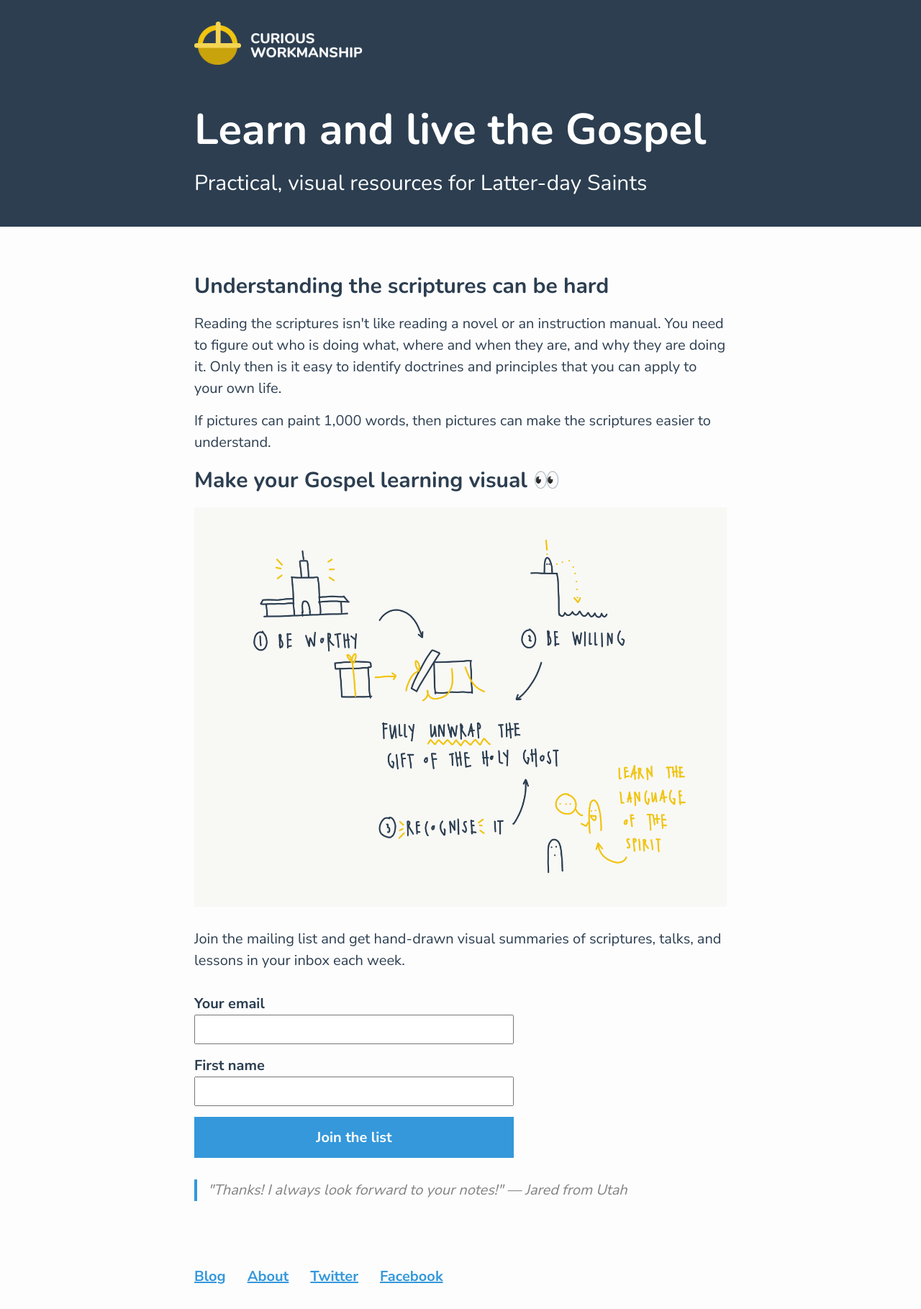
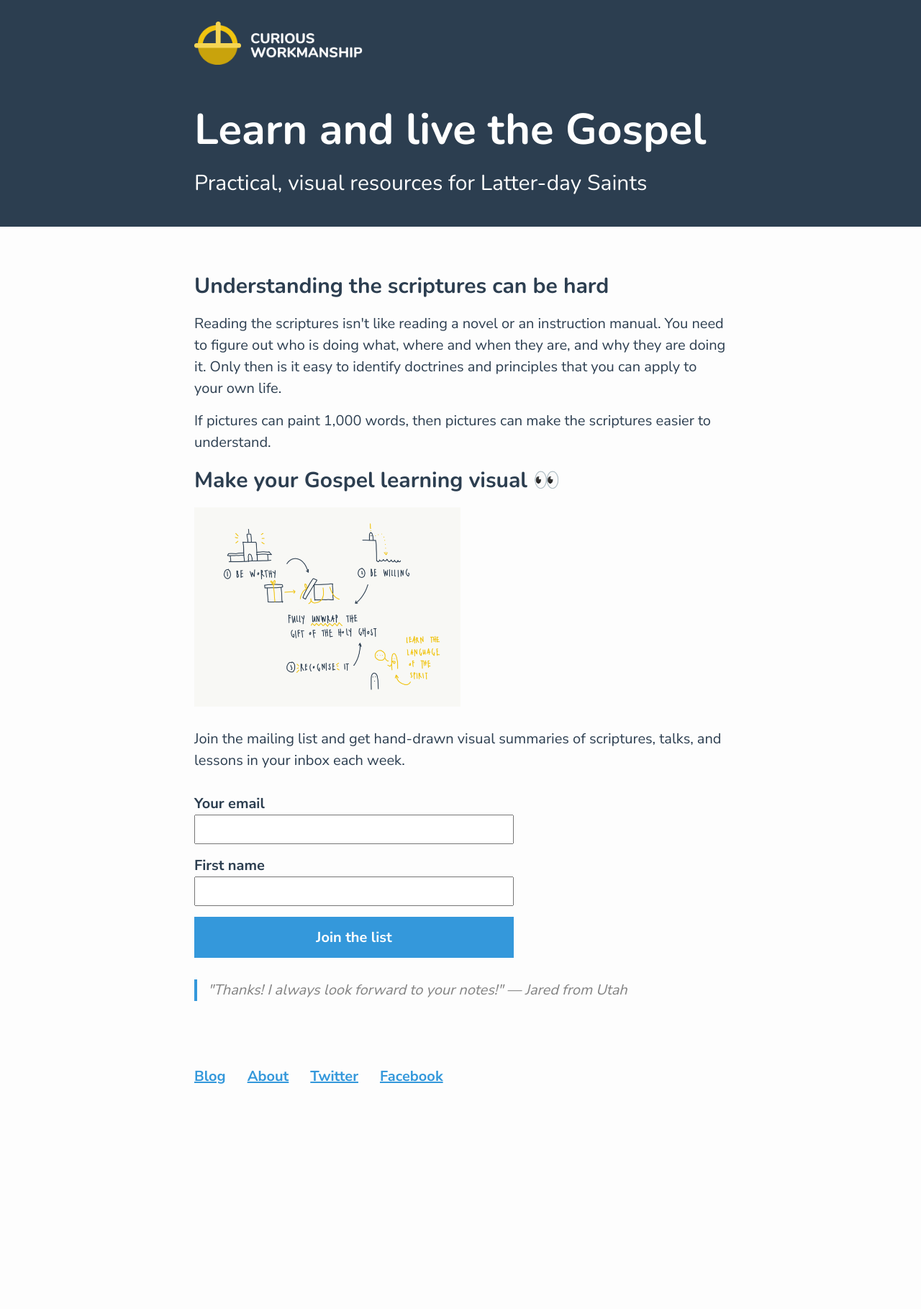
Before and after one commit to blairrorani/curious-workmanship, a Jekyll site: the page built from index.html, in a window 1280 px wide. Shown: the whole page at 72% size. Built offline with Jekyll 4.4.1, drawn with Linux system fonts in a browser that asks for light colours; after the commit the page ends 1541 px from its top, so only the background shows below that.

Commit message:
update index

```diff
--- a/index.html
+++ b/index.html
@@ -9,7 +9,7 @@ layout: default
   <p>Reading the scriptures isn't like reading a novel or an instruction manual. You need to figure out who is doing what, where and when they are, and why they are doing it. Only then is it easy to identify doctrines and principles that you can apply to your own life.<p>
   <p>If pictures can paint 1,000 words, then pictures can make the scriptures easier to understand.<p>
   <h2>Make your Gospel learning visual &#x1F440;</h2>
-  <img src="{{ "/images/visual-summary-example.png" | prepend: site.baseurl }}" alt="Visual summary example" style="margin-bottom: 30px;">
+  <img src="{{ "/images/visual-summary-example.png" | prepend: site.baseurl }}" alt="Visual summary example" style="margin-bottom: 30px; width: 50%;">
   <p>Join the mailing list and get hand-drawn visual summaries of scriptures, talks, and lessons in your inbox each week.</p>
 
   {% include mc-join-list.html %}
```
